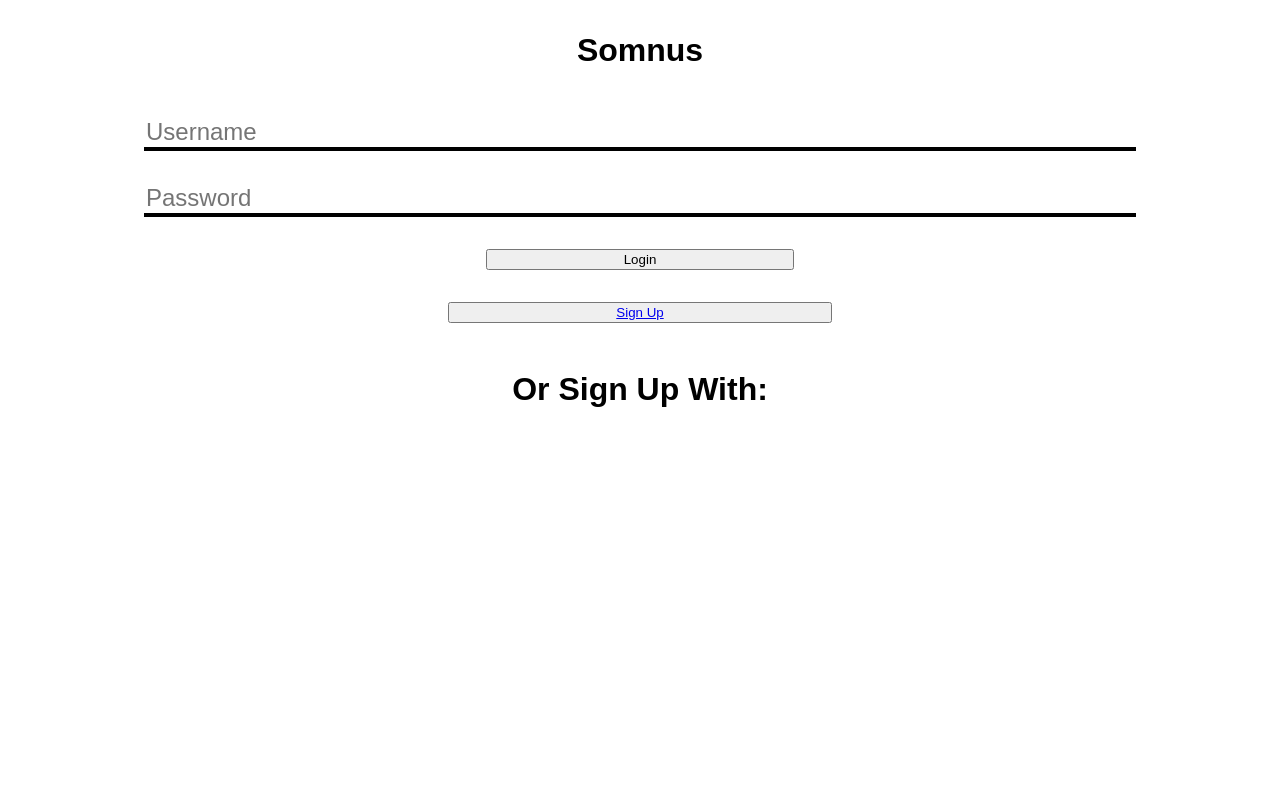
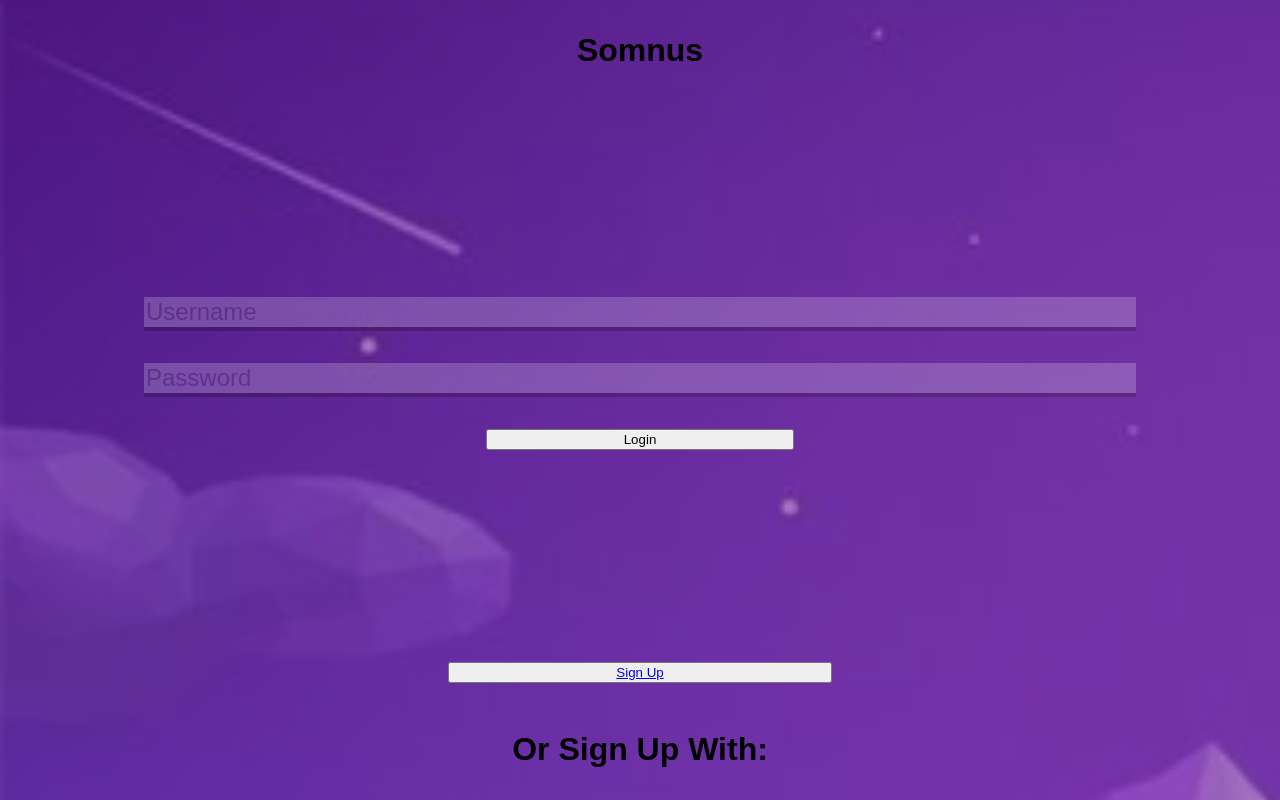
Before and after one commit to Build-Week-Sleep-Tracker-Oct/Front-End, a React (Create React App) app in the folder somnus/: page / in a window 1280 px wide. Built offline with nearby package versions, Linux system fonts and the light colour scheme; no server answers; a web font is replaced by a local one.

Commit message:
Added background image and a some styling to login

```diff
--- a/somnus/src/App.css
+++ b/somnus/src/App.css
@@ -5,7 +5,7 @@
   font-style: normal;
 }
 
-.App-logo {
+/* .App-logo {
   height: 40vmin;
 }
 
@@ -22,13 +22,18 @@
 
 .App-link {
   color: #09d3ac;
-}
+} */
 
 
 .login {
   display: flex;
   flex-direction: column;
+  max-width: 100%;
+  height: 100vh;
   font-size: 2rem;
+  background-image: url('./assets/Somnus_Splash_Page.svg');
+  background-repeat: no-repeat;
+  background-size: 150%;
 }
 
 .login form {
@@ -81,12 +86,14 @@
   border: none;
   border-bottom: 4px solid #000;
 
+  opacity: 0.2;
+
 }
 
 .login input[type=password] {
   border: none;
   border-bottom: 4px solid #000;
-
+  opacity: 0.2;
 }
 
 .entry {
```
Also changed, not shown: somnus/src/assets/Somnus.svg (added), somnus/src/assets/Somnus_Splash_Page.svg (added).
